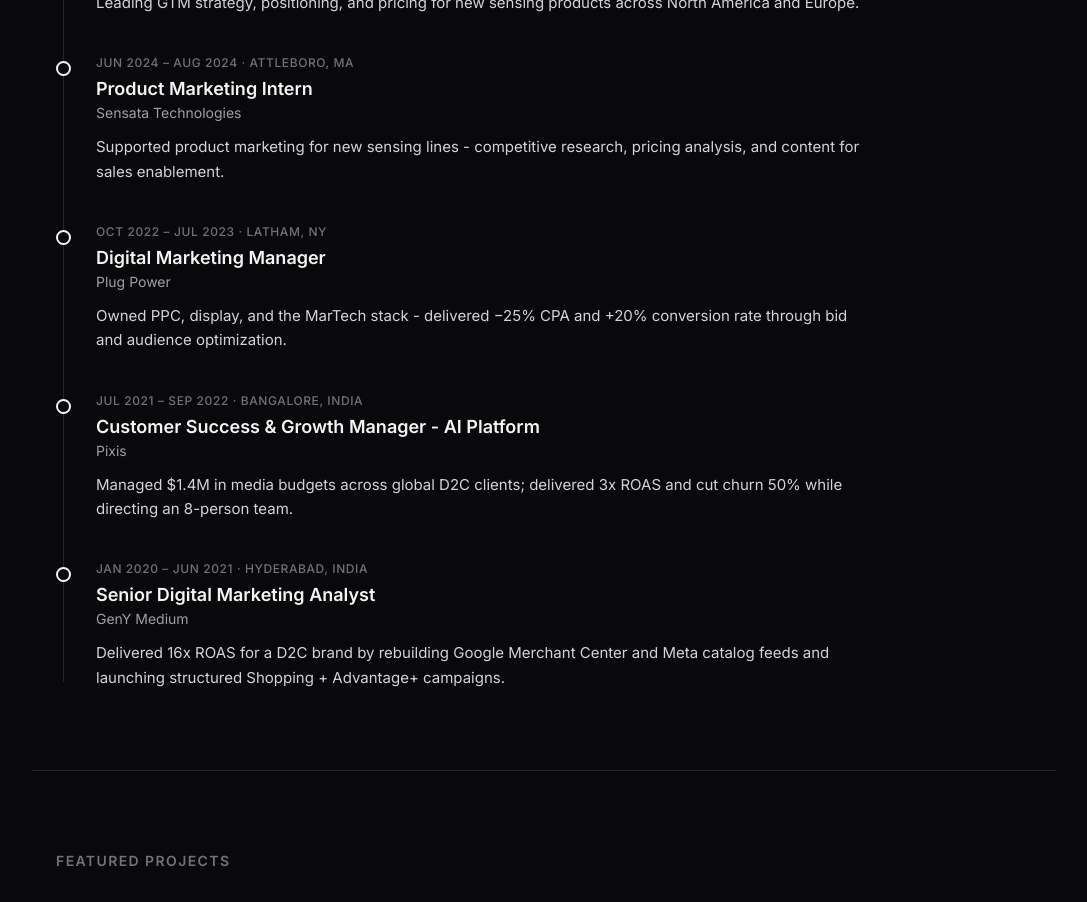
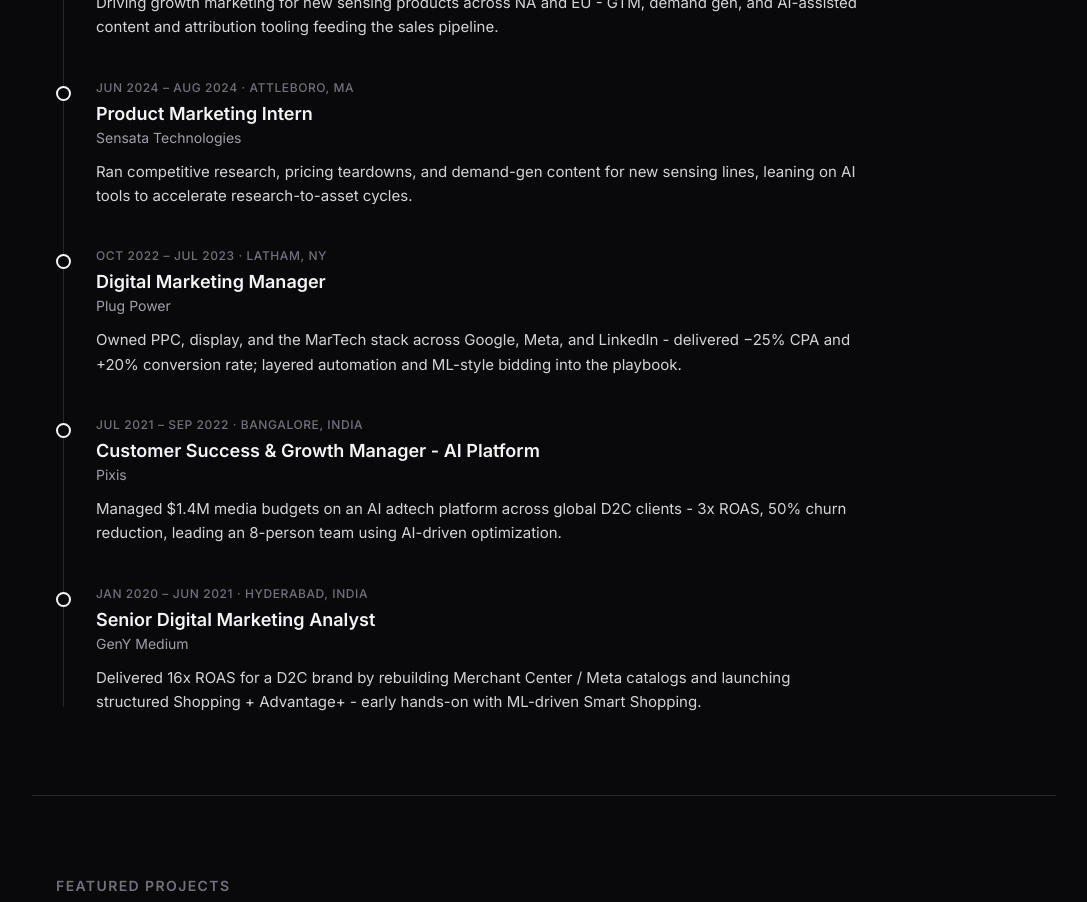
Before and after one commit to arokhith1998/adhi-growth-ai, a Next.js app: page / in a window 1280 px wide. Shown: the part 1900-2802 px from the top of the page, without its empty margins (96-1183 px from the left). Built offline with nearby package versions, Linux system fonts and the light colour scheme.

Commit message:
Rephrase Experience summaries to match variant vibe

```diff
--- a/src/components/Experience.tsx
+++ b/src/components/Experience.tsx
@@ -5,7 +5,7 @@
     period: "Sep 2024 – Present",
     location: "Boston, MA",
     summary:
-      "Leading GTM strategy, positioning, and pricing for new sensing products across North America and Europe.",
+      "Driving growth marketing for new sensing products across NA and EU - GTM, demand gen, and AI-assisted content and attribution tooling feeding the sales pipeline.",
   },
   {
     company: "Sensata Technologies",
@@ -13,7 +13,7 @@
     period: "Jun 2024 – Aug 2024",
     location: "Attleboro, MA",
     summary:
-      "Supported product marketing for new sensing lines - competitive research, pricing analysis, and content for sales enablement.",
+      "Ran competitive research, pricing teardowns, and demand-gen content for new sensing lines, leaning on AI tools to accelerate research-to-asset cycles.",
   },
   {
     company: "Plug Power",
@@ -21,7 +21,7 @@
     period: "Oct 2022 – Jul 2023",
     location: "Latham, NY",
     summary:
-      "Owned PPC, display, and the MarTech stack - delivered −25% CPA and +20% conversion rate through bid and audience optimization.",
+      "Owned PPC, display, and the MarTech stack across Google, Meta, and LinkedIn - delivered −25% CPA and +20% conversion rate; layered automation and ML-style bidding into the playbook.",
   },
   {
     company: "Pixis",
@@ -29,7 +29,7 @@
     period: "Jul 2021 – Sep 2022",
     location: "Bangalore, India",
     summary:
-      "Managed $1.4M in media budgets across global D2C clients; delivered 3x ROAS and cut churn 50% while directing an 8-person team.",
+      "Managed $1.4M media budgets on an AI adtech platform across global D2C clients - 3x ROAS, 50% churn reduction, leading an 8-person team using AI-driven optimization.",
   },
   {
     company: "GenY Medium",
@@ -37,7 +37,7 @@
     period: "Jan 2020 – Jun 2021",
     location: "Hyderabad, India",
     summary:
-      "Delivered 16x ROAS for a D2C brand by rebuilding Google Merchant Center and Meta catalog feeds and launching structured Shopping + Advantage+ campaigns.",
+      "Delivered 16x ROAS for a D2C brand by rebuilding Merchant Center / Meta catalogs and launching structured Shopping + Advantage+ - early hands-on with ML-driven Smart Shopping.",
   },
 ];
 
```
